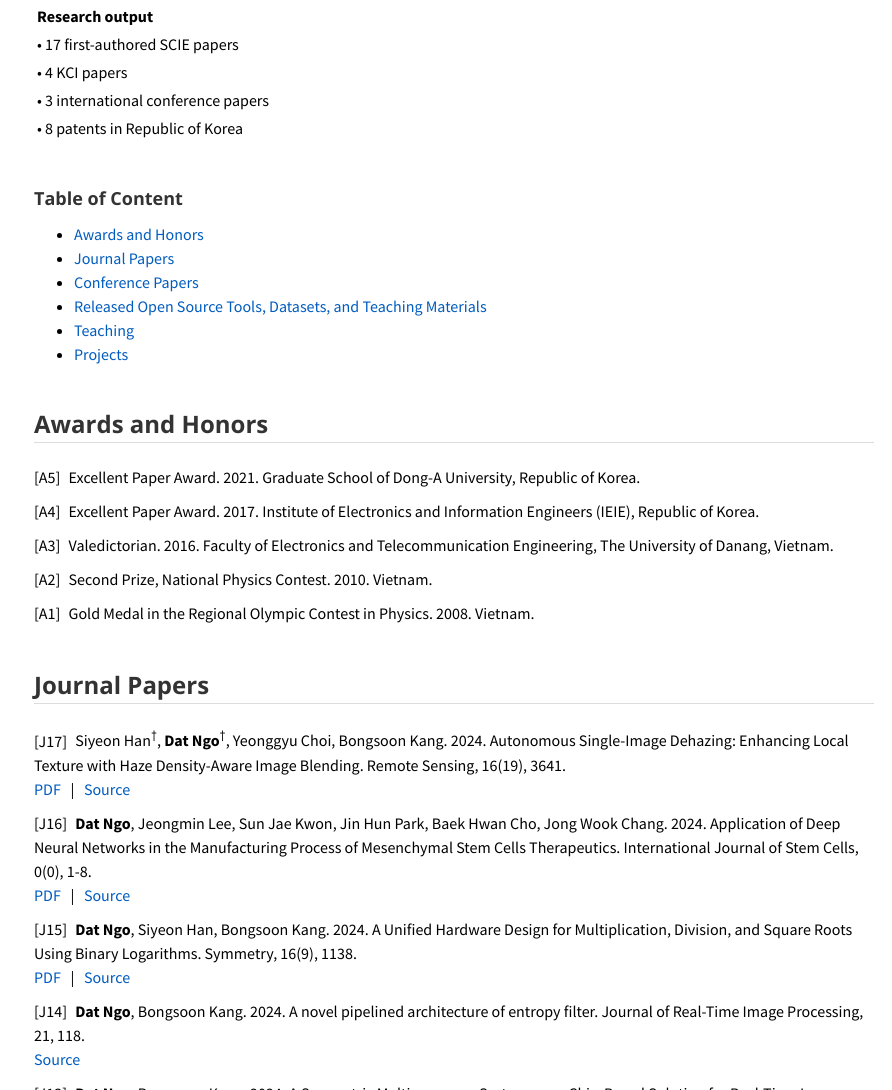
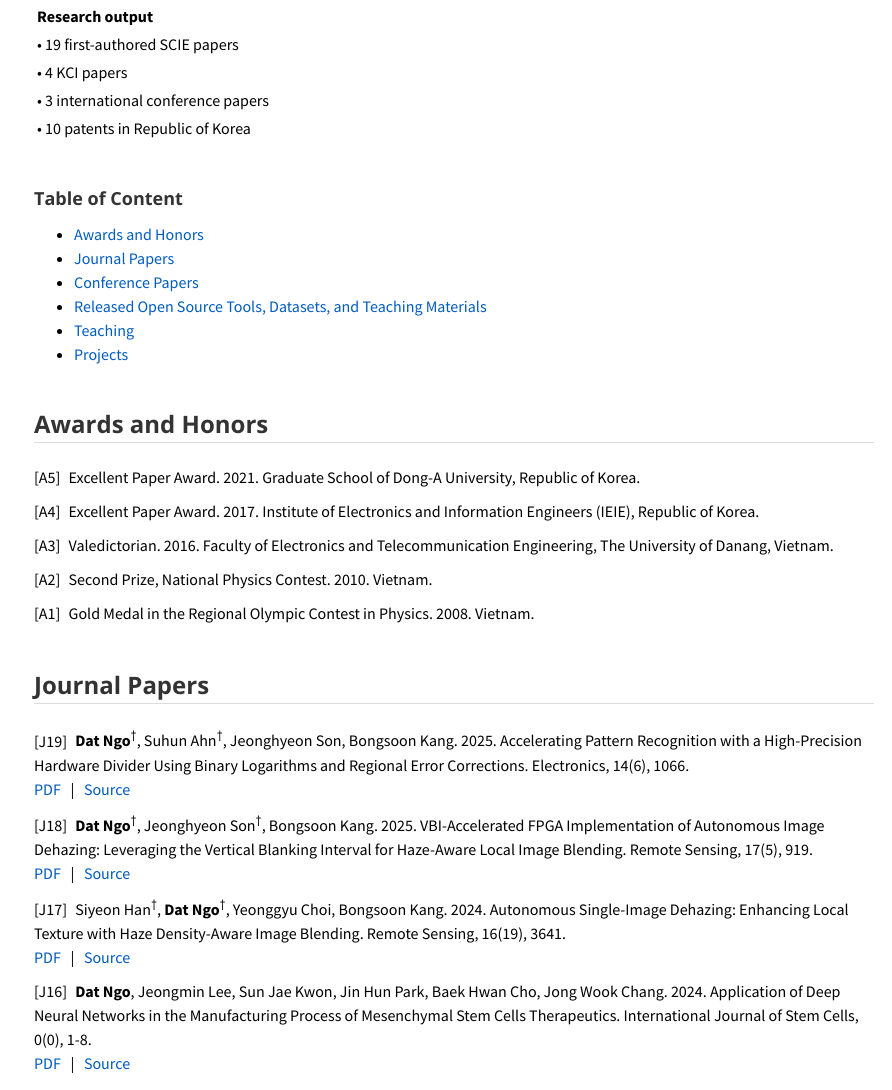
Before and after one commit to datngo93/datngo, a plain HTML site: page index.html in a window 1280 px wide. Shown: the part 1160-2250 px from the top of the page, without its empty margins (186-1078 px from the left). Drawn offline with nearby package versions, Linux system fonts and the light colour scheme.

Commit message:
initial commit

```diff
--- a/index.html
+++ b/index.html
@@ -144,7 +144,7 @@
                     <td colspan="3"><b>Research output</b></td>
                   </tr>
                   <tr>
-                    <td colspan="3">&bull; 17 first-authored SCIE papers</td>
+                    <td colspan="3">&bull; 19 first-authored SCIE papers</td>
                   </tr>
                   <tr>
                     <td colspan="3">&bull; 4 KCI papers</td>
@@ -153,7 +153,7 @@
                     <td colspan="3">&bull; 3 international conference papers</td>
                   </tr>
                   <tr>
-                    <td colspan="3">&bull; 8 patents in Republic of Korea</td>
+                    <td colspan="3">&bull; 10 patents in Republic of Korea</td>
                   </tr>
                 </tbody>
               </table>
@@ -366,6 +366,24 @@
                   <a href="https://doi.org/10.3390/rs16193641" target="_blank">Source</a>
                 </p>
               </li>
+              <li>
+                <p class="text-small-margin">
+                  <b>Dat Ngo</b><sup>&dagger;</sup>, Jeonghyeon Son<sup>&dagger;</sup>, Bongsoon Kang. 2025. VBI-Accelerated FPGA Implementation of Autonomous Image Dehazing: Leveraging the Vertical Blanking Interval for Haze-Aware Local Image Blending. Remote Sensing, 17(5), 919.
+                  <br>
+                  <a href="file/dat_journal_paper_2025.pdf" target="_blank">PDF</a>
+                  &nbsp;&nbsp;|&nbsp;&nbsp;
+                  <a href="https://doi.org/10.3390/rs17050919" target="_blank">Source</a>
+                </p>
+              </li>
+              <li>
+                <p class="text-small-margin">
+                  <b>Dat Ngo</b><sup>&dagger;</sup>, Suhun Ahn<sup>&dagger;</sup>, Jeonghyeon Son, Bongsoon Kang. 2025. Accelerating Pattern Recognition with a High-Precision Hardware Divider Using Binary Logarithms and Regional Error Corrections. Electronics, 14(6), 1066.
+                  <br>
+                  <a href="file/dat_journal_paper_2025_2.pdf" target="_blank">PDF</a>
+                  &nbsp;&nbsp;|&nbsp;&nbsp;
+                  <a href="https://doi.org/10.3390/electronics14061066" target="_blank">Source</a>
+                </p>
+              </li>
             </ol>
             <!--This list is reversed on the website due to reverse number listing-->
             <h2 id="conference-paper">Conference Papers</h2>
```
Also changed, not shown: 2 other files.
